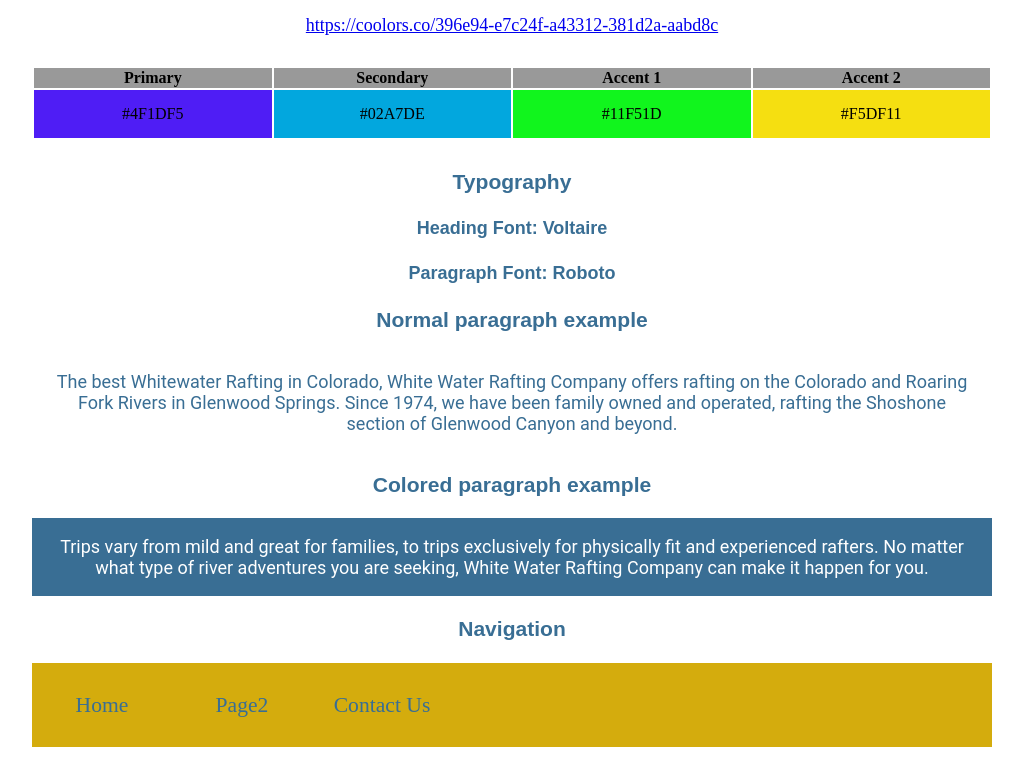
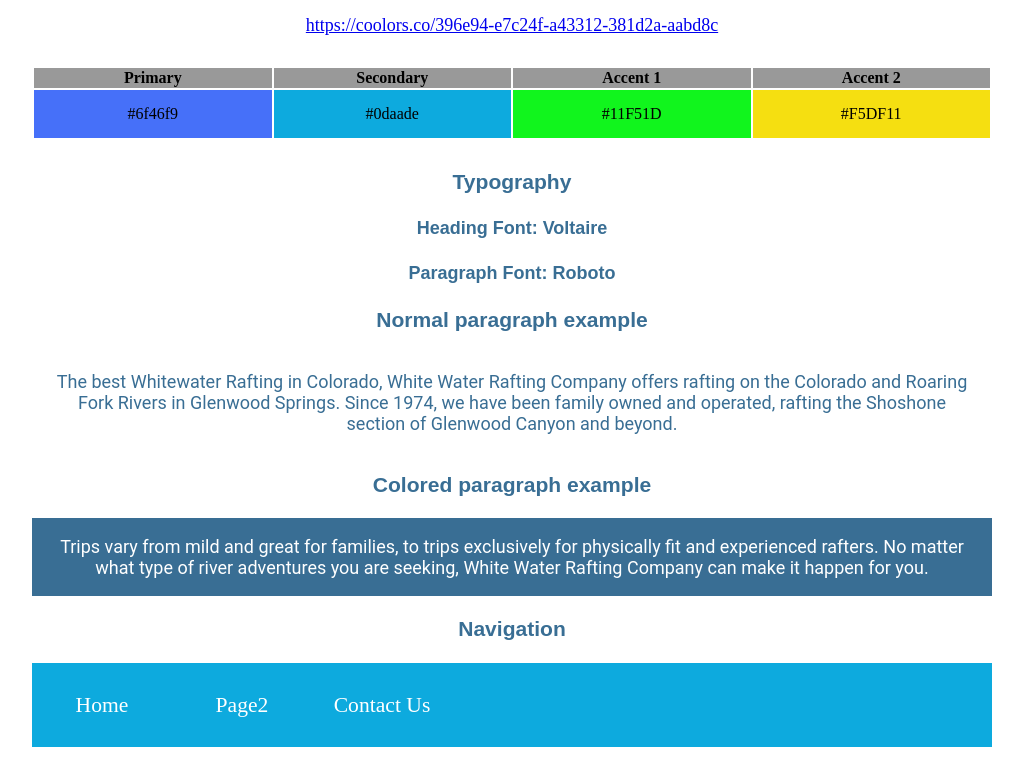
Before and after one commit to hayleecrow/wdd130_html, a plain HTML site: page wwr/site-plan-rafting.html in a window 1280 px wide. Shown: the part 1290-2060 px from the top of the page, without its empty margins (128-1151 px from the left). Drawn offline with Linux system fonts and the light colour scheme; a web font is replaced by a local one.

Commit message:
updated nav, primary, and secondary colors

```diff
--- a/wwr/site-plan-rafting.html
+++ b/wwr/site-plan-rafting.html
@@ -52,8 +52,8 @@
       </tr>
       <!-- Replace the numbers in the boxes below with your hex color codes. Then switch to the site-plan.css file and change your colors there as well. -->
       <tr>
-        <td class="primary">#4F1DF5</td>
-        <td class="secondary">#02A7DE</td>
+        <td class="primary">#6f46f9</td>
+        <td class="secondary">#0daade</td>
         <td class="accent1">#11F51D</td>
         <td class="accent2">#F5DF11</td>
       </tr>
--- a/wwr/styles/site-plan-rafting.css
+++ b/wwr/styles/site-plan-rafting.css
@@ -6,8 +6,8 @@ Fonts are separated by a & */
 
 :root {
   /* change the values below to your colors from your palette */
-  --primary-color: #4F1DF5;
-  --secondary-color: #02A7DE;
+  --primary-color: #4670f9;
+  --secondary-color: #0daade;
   --accent1-color: #11F51D;
   --accent2-color: #F5DF11;
 
@@ -21,10 +21,10 @@ Fonts are separated by a & */
   --paragraph-color-on-white: #396E94; /* paragraph text on a white background */
   --paragraph-color-on-color: white; /* paragraph text on a colored background */
   --paragraph-background-color: #396E94  ;
-  --nav-link-color: #396E94;
-  --nav-background-color: #D4AC0D;
+  --nav-link-color: white;
+  --nav-background-color: #0daade;
   --nav-hover-link-color: white;
-  --nav-hover-background-color: #396E94;
+  --nav-hover-background-color: #4670f9;
 }
 
 
```
